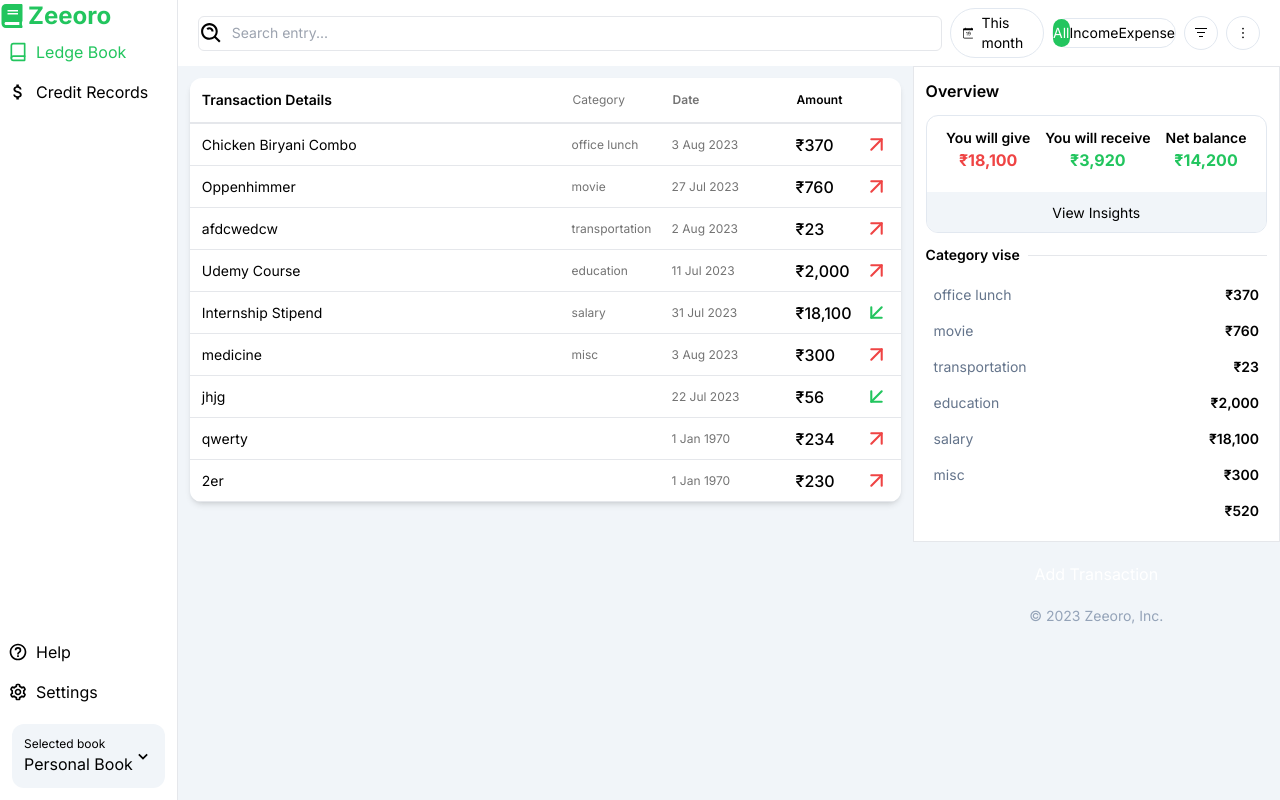
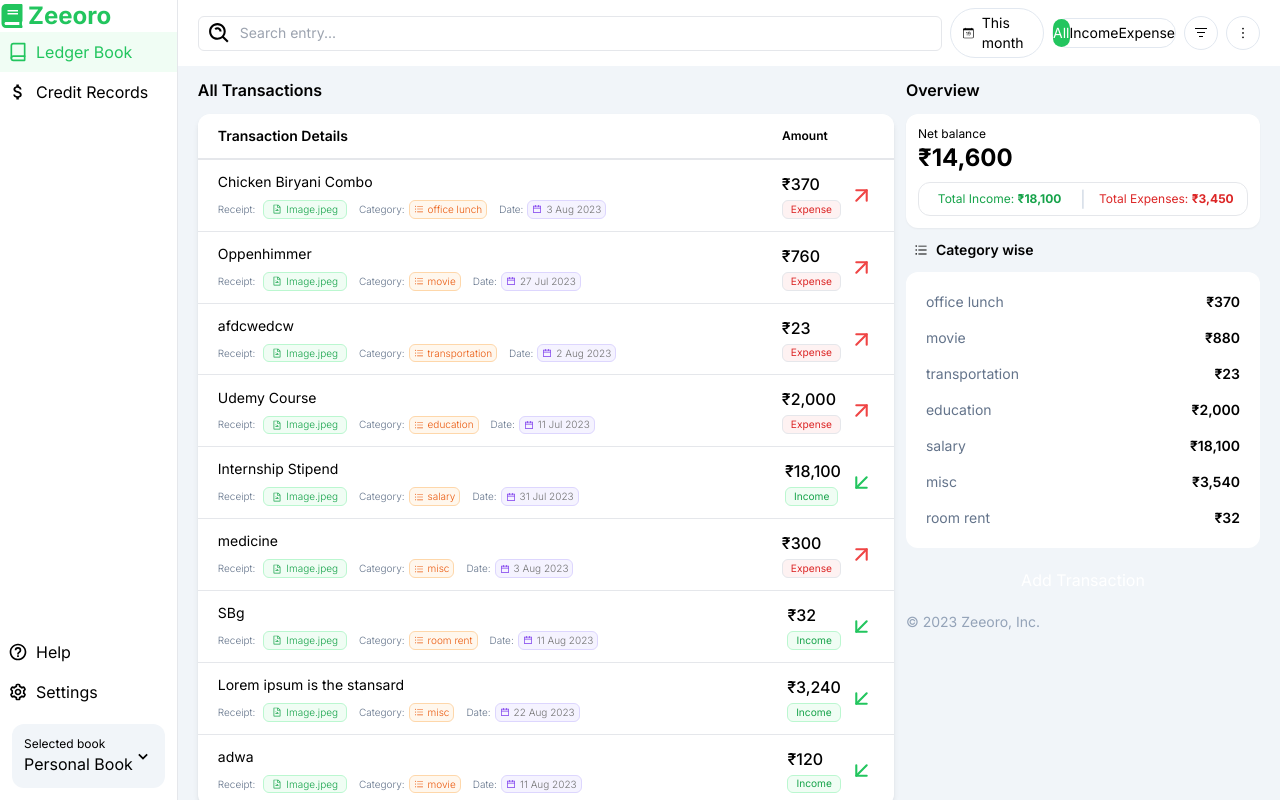
Before and after one commit to ginneeipg/KhataBook-Boilerplate-, a Next.js app: page /ledgerbook in a window 1280 px wide. Built offline with nearby package versions, Linux system fonts and the light colour scheme; data requests are answered from the project's data file.

Commit message:
UI twerks, minor changes

```diff
--- a/Components/SideBarMenu/SideBarMenu.tsx
+++ b/Components/SideBarMenu/SideBarMenu.tsx
@@ -13,7 +13,7 @@ function SideBarMenu() {
 
   const sidebarMenuList: SideBarMenuType[] = [
     {
-      title: "Ledge Book",
+      title: "Ledger Book",
       icon: (
         <>
           <FiBook size={20} />
@@ -32,10 +32,8 @@ function SideBarMenu() {
     },
   ];
 
-  console.log(pathname);
-
   return (
-    <div className="flex-col flex min-h-screen border-r text-neutral-700 w-1/6">
+    <div className="flex-col flex min-h-screen border-r text-neutral-700 min-w-[16rem]">
       {/* Logo */}
       <div className=" text-2xl  text-green-500 flex flex-row items-center p-4 gap-1">
         <FaBook />
@@ -65,9 +63,10 @@ function SideBarMenu() {
 
       <Link href={"/help"}>
         <div
-          className={`flex flex-row items-center px-4  gap-2 hover:bg-neutral-100/40 p-2 ${
-            pathname === "/help" &&
-            "text-green-500  border-l-4 border-green-500 bg-green-50"
+          className={`flex flex-row items-center px-4 border-l-4  gap-2 hover:bg-neutral-100/40 p-2 ${
+            pathname === "/help"
+              ? "text-green-500   border-green-500 bg-green-50"
+              : " border-white"
           }`}
         >
           <span>
@@ -79,9 +78,10 @@ function SideBarMenu() {
 
       <Link href={"/settings"}>
         <div
-          className={`flex flex-row items-center px-4  gap-2 hover:bg-neutral-100/40 p-2 ${
-            pathname.includes("settings") &&
-            "text-green-500  border-l-4 border-green-500 bg-green-50"
+          className={`flex flex-row items-center px-4 border-l-4 gap-2 hover:bg-neutral-100/40 p-2 ${
+            pathname.includes("settings")
+              ? "text-green-500   border-green-500 bg-green-50"
+              : " border-white"
           }`}
         >
           <span>
--- a/Components/SideSheet/AddTransactionSheet.tsx
+++ b/Components/SideSheet/AddTransactionSheet.tsx
@@ -25,9 +25,9 @@ function SidebarSheet({ open, setOpen }: { open: boolean; setOpen: any }) {
   // const [open, setOpen] = useState(false);
   const [selectCategory, setselectCategory] = useState<any>(null);
   const [categories, setCategories] = useState<any[]>([]);
-  const [transactionType, setTransactionType] = useState("Income");
+  const [transactionType, setTransactionType] = useState<string>("expense");
   const [showTransactionType, setShowTransactionType] = useState(false);
-  const [amountInput, setAmountInput] = useState<number>();
+  const [amountInput, setAmountInput] = useState<number>(0);
   const [description, setDescription] = useState("");
   const [date, setDate] = useState<Date>();
 
@@ -73,8 +73,8 @@ function SidebarSheet({ open, setOpen }: { open: boolean; setOpen: any }) {
       <SheetTrigger className="bg-green-600 w-full text-white rounded-md p-2">
         Add Transaction
       </SheetTrigger>
-      <SheetContent className="bg-white">
-        <div className="flex-col flex items-center min-h-screen bg-white  gap-3 ">
+      <SheetContent className="bg-white ">
+        <div className="flex-col flex items-center min-h-screen  bg-white  gap-3 ">
           <div className=" max-w-sm overflow-hidden my-4  flex flex-col items-center">
             <span className="text-sm my-3">Enter Amount</span>
 
@@ -126,20 +126,17 @@ function SidebarSheet({ open, setOpen }: { open: boolean; setOpen: any }) {
             </Popover>
             {/*  */}
             <div className="flex flex-col flex-1  items-stretch">
-              <Select>
+              <Select
+                onValueChange={(val) => {
+                  setTransactionType(val);
+                }}
+              >
                 <SelectTrigger className="w-[180px]">
-                  <SelectValue placeholder="Theme" />
+                  <SelectValue placeholder={transactionType} />
                 </SelectTrigger>
                 <SelectContent className="bg-white">
-                  {["Income", "Expense"].map((item: string) => (
-                    <SelectItem
-                      key={item}
-                      value={item}
-                      onClick={() => setTransactionType(item)}
-                    >
-                      {item}
-                    </SelectItem>
-                  ))}
+                  <SelectItem value={"income"}>Income</SelectItem>
+                  <SelectItem value={"expense"}>Expense</SelectItem>
                 </SelectContent>
               </Select>
             </div>
@@ -158,17 +155,17 @@ function SidebarSheet({ open, setOpen }: { open: boolean; setOpen: any }) {
           <button
             className="bg-green-600 w-full text-white rounded-md p-2"
             onClick={() => {
-              handleSubmit({
+              console.log({
                 type: transactionType,
                 amount: amountInput,
                 description: description,
-                categories: selectCategory?.name,
+                categories: selectCategory,
                 date: date?.getTime(),
               });
-              setOpen(!open);
+              // setOpen(!open);
               setAmountInput(0);
               setselectCategory("");
-              setTransactionType("");
+              setTransactionType("expense");
               setDescription("");
             }}
           >
@@ -180,12 +177,12 @@ function SidebarSheet({ open, setOpen }: { open: boolean; setOpen: any }) {
                 type: transactionType,
                 amount: amountInput,
                 description: description,
-                categories: selectCategory?.name,
-                date: date?.getMilliseconds(),
+                categories: selectCategory,
+                date: date?.getTime(),
               });
               setAmountInput(0);
-              setselectCategory("Expense");
-              setTransactionType("");
+              setselectCategory("");
+              setTransactionType("expense");
               setDescription("");
             }}
             className="bg-slate-300 text-slate-900 w-full rounded-md p-2"
--- a/Data/db.json
+++ b/Data/db.json
@@ -49,23 +49,27 @@
       "id": 7
     },
     {
-      "type": "Income",
-      "amount": 56,
-      "description": "jhjg",
+      "type": "",
+      "amount": 32,
+      "description": "SBg",
+      "categories": "room rent",
+      "date": 1691778600000,
       "id": 8
     },
     {
-      "type": "Expense",
-      "amount": 234,
-      "description": "qwerty",
-      "date": 0,
+      "type": "expense",
+      "amount": 3244,
+      "description": "Lorem ipsum is the stansard",
+      "categories": "misc",
+      "date": 1692729000000,
       "id": 9
     },
     {
-      "type": "Expense",
-      "amount": 230,
-      "description": "2er",
-      "date": 0,
+      "type": "",
+      "amount": 120,
+      "description": "adwa",
+      "categories": "movie",
+      "date": 1691778600000,
       "id": 10
     }
   ],
--- a/app/help/page.tsx
+++ b/app/help/page.tsx
@@ -8,7 +8,7 @@ function HelpScreen() {
   const [serachQuestionString, setSerachQuestionString] = useState<string>();
   const [upbit, setUpbit] = useState<boolean>();
   return (
-    <div className="flex flex-col">
+    <div className="flex flex-col min-h-screen max-h-screen ">
       {/* header */}
       <div className="flex-col flex bg-white p-5 gap-3 shadow-md ">
         <div className="flex flex-row items-center justify-between">
--- a/app/layout.tsx
+++ b/app/layout.tsx
@@ -8,7 +8,7 @@ const inter = Inter({ subsets: ["latin"] });
 
 export const metadata: Metadata = {
   title: "Zeeoro | The Finance App",
-  description: "Generated by create next app",
+  description: "The All in  one Fiannce tracker and planner app",
 };
 
 export default function RootLayout({
--- a/app/ledgerbook/page.tsx
+++ b/app/ledgerbook/page.tsx
@@ -4,14 +4,15 @@ import { useEffect, useState } from "react";
 import { BiSearchAlt } from "react-icons/bi";
 import { VscListFilter } from "react-icons/vsc";
 import { FiArrowUpRight, FiArrowDownLeft } from "react-icons/fi";
-import {
-  AiOutlineMore,
-  AiOutlinePrinter,
-  AiOutlineUnorderedList,
-} from "react-icons/ai";
+
 import SidebarSheet from "@/components/SideSheet/AddTransactionSheet";
 import LedgerBookNavBar from "@/components/LedgerBookNavBar/LedgerBookNavBar";
 import CustomeSideBar from "@/components/SideSheet/CustomeSideBar";
+import {
+  AiOutlineCalendar,
+  AiOutlineFileImage,
+  AiOutlineUnorderedList,
+} from "react-icons/ai";
 
 function LeaderBook() {
   const [tabBarIndex, setTabBarIndex] = useState<string>("all");
@@ -52,21 +53,29 @@ function LeaderBook() {
           setTabBarIndex={setTabBarIndex}
         />
         {/* main */}
-        <div className="flex flex-row items-start   ">
+        <div className="flex flex-row items-start  mx-5 mt-3 gap-3">
           {/* list of transaction */}
-          <div className="flex-1 shadow-md rounded-xl overflow-hidden m-3 flex flex-col">
-            <div className="flex-row flex items-center  bg-white p-3">
+          <div className="flex-col flex flex-1 gap-3  ">
+            <span className="font-semibold">
+              {tabBarIndex === "all"
+                ? "All Transactions"
+                : tabBarIndex === "income"
+                ? "All Incomes"
+                : "All Expenses"}
+            </span>
+            <div className="  flex flex-col shadow-md rounded-xl overflow-hidden">
+              <div className="flex-row flex items-center  bg-white py-3 px-5">
                 <span className=" flex-1 text-sm font-semibold">
                   Transaction Details
                 </span>
-
+                {/*
                 <span className="text-xs  text-neutral-500 w-28 px-3 ">
                   Category
                 </span>
 
                 <span className="text-xs text-neutral-500 w-28 px-30 font-semibold">
                   Date
-              </span>
+                </span> */}
 
                 <span className=" text-xs font-semibold px-3 w-20  mr-6 ">
                   Amount
@@ -86,33 +95,67 @@ function LeaderBook() {
                 )
                 .map((item: any) => {
                   return (
-                  <div key={item?.id} className="flex-col flex ">
-                    <div className="flex-row flex items-center  bg-white hover:bg-slate-50 cursor-pointer py-2 px-3">
-                      <span className="flex-1 text-sm">
-                        {item?.description}
-                      </span>
-
-                      <span className="text-xs text-neutral-500 w-28 px-3 ">
-                        {item?.categories}
-                      </span>
-
-                      <span className="text-xs text-neutral-500 w-28 ">
+                    <div key={item?.id} className="flex-col flex">
+                      <div className="flex-row flex items-center  bg-white hover:bg-slate-50 cursor-pointer py-3 px-5 gap-2">
+                        <div className="flex-1 flex flex-col gap-2 ">
+                          <span className="text-sm">{item?.description}</span>
+                          <div className="text-[0.625rem] font-light text-slate-500 flex flex-row gap-3 items-center">
+                            <div className="flex flex-row gap-2 items-center">
+                              <span>Receipt:</span>
+                              <div className="bg-green-50 rounded-md text-green-600 border border-green-200 px-2 py-[0.05rem] flex flex-row items-center gap-1">
+                                <AiOutlineFileImage />
+                                <span>Image.jpeg</span>
+                              </div>
+                            </div>
+                            <div className="flex flex-row gap-1 items-center">
+                              <span>Category:</span>
+                              <div className="bg-orange-50 rounded-md text-orange-600 border border-orange-200 px-1 py-[0.05rem] flex flex-row items-center gap-1">
+                                <AiOutlineUnorderedList />
+                                <span>{item?.categories}</span>
+                              </div>
+                            </div>
+                            <div className="flex flex-row gap-1 items-center">
+                              <span>Date:</span>
+                              <div className="bg-violet-50 rounded-md text-violet-600 border border-violet-200 px-1 py-[0.05rem] flex flex-row items-center gap-1">
+                                <AiOutlineCalendar />
+                                <span className=" text-neutral-500 ">
                                   {new Intl.DateTimeFormat("en-GB", {
                                     dateStyle: "medium",
                                     // timeStyle: "short",
                                   }).format(item?.date)}
                                 </span>
+                              </div>
+                            </div>
+                          </div>
+                        </div>
 
-                      <span className="font-medium px-3 w-20">
+                        <div className="flex-col flex items-start gap-1">
+                          <span className="font-medium ">
                             ₹
                             {Intl.NumberFormat("en-IN", {
                               maximumSignificantDigits: 3,
                             }).format(item?.amount)}
                           </span>
+                          <div
+                            className={` text-[0.635rem] rounded-md border ${
+                              item?.type === "Expense"
+                                ? "bg-red-50 text-red-600  border-red-20"
+                                : "bg-green-50 text-green-600  border-green-20"
+                            }0 px-2 py-[0.05rem] flex flex-row items-center gap-1`}
+                          >
+                            <span>
+                              {item?.type === "Expense" ? "Expense" : "Income"}
+                            </span>
+                          </div>
+                        </div>
+
                         {item?.type === "Expense" ? (
                           <FiArrowUpRight size={25} className="text-red-500" />
                         ) : (
-                        <FiArrowDownLeft size={25} className="text-green-500" />
+                          <FiArrowDownLeft
+                            size={25}
+                            className="text-green-500"
+                          />
                         )}
                       </div>
                       <hr />
@@ -120,12 +163,13 @@ function LeaderBook() {
                   );
                 })}
             </div>
+          </div>
+
           {/* information of transaction */}
-          <div className="flex flex-col w-1/3 items-center sticky top-14 gap-3">
-            <div className="flex-col flex w-full bg-white border  p-3  gap-3">
+          <div className="flex flex-col w-1/3  sticky top-14 gap-3">
             <span className="font-semibold">Overview</span>
-              <div className="flex flex-col overflow-hidden justify-center items-center gap-2 border border-slate-200 rounded-xl">
-                <div className="flex flex-row justify-around  p-3 w-full">
+            {/* <div className="flex flex-col overflow-hidden justify-center bg-white items-center gap-2 border border-slate-200 rounded-xl">
+              <div className="flex flex-row justify-around  p-3 w-full ">
                 <div className="flex-col flex items-center justify-center">
                   <span className="text-sm font-semibold">You will give</span>
                   <span className="font-bold text-red-500">
@@ -181,25 +225,81 @@ function LeaderBook() {
               </div>
               <button
                 // onClick={() => SetshowAllTransactions(true)}
-                  className="w-full p-2 bg-slate-100 hover:bg-slate-200"
+                className="w-full p-2 bg-slate-50 border-t hover:bg-green-500 hover:text-white"
               >
                 <span className="text-sm">View Insights</span>
               </button>
+            </div> */}
+
+            <div className="flex-col flex overflow-hidden bg-white p-3 rounded-xl shadow-sm gap-2">
+              <div className="flex-col flex">
+                <span className="text-xs font-normal">Net balance</span>
+                <span className="font-bold text-2xl">
+                  ₹
+                  {new Intl.NumberFormat("en-IN", {
+                    maximumSignificantDigits: 3,
+                  }).format(
+                    transactions
+                      .filter((item: any) => item?.type === "Income")
+                      .reduce((accumulator: any, currentValue: any) => {
+                        return accumulator + currentValue.amount;
+                      }, 0) -
+                      transactions
+                        .filter((item: any) => item?.type === "Expense")
+                        .reduce((accumulator: any, currentValue: any) => {
+                          return accumulator + currentValue.amount;
+                        }, 0)
+                  )}
+                </span>
+              </div>
+              {/* <hr /> */}
+              <div className="flex flex-row border rounded-xl items-center  overflow-hidden">
+                <span className="text-xs  text-green-600 flex-1 p-2 text-center">
+                  Total Income:{" "}
+                  <b>
+                    ₹
+                    {new Intl.NumberFormat("en-IN", {
+                      maximumSignificantDigits: 3,
+                    }).format(
+                      transactions
+                        .filter((item: any) => item?.type === "Income")
+                        .reduce((accumulator: any, currentValue: any) => {
+                          return accumulator + currentValue.amount;
+                        }, 0)
+                    )}
+                  </b>
+                </span>
+                <span className="text-slate-300">|</span>
+                <span className="text-xs  text-red-600 flex-1 p-2 text-center">
+                  Total Expenses:{" "}
+                  <b>
+                    ₹
+                    {new Intl.NumberFormat("en-IN", {
+                      maximumSignificantDigits: 3,
+                    }).format(
+                      transactions
+                        .filter((item: any) => item?.type === "Expense")
+                        .reduce((accumulator: any, currentValue: any) => {
+                          return accumulator + currentValue.amount;
+                        }, 0)
+                    )}
+                  </b>
+                </span>
+              </div>
             </div>
 
-              <div className="flex-row flex items-center gap-2">
-                <span className="text-sm font-semibold">Category vise</span>
-                <hr className=" flex-1" />
+            <div className="text-sm font-semibold flex items-center gap-2 mx-2">
+              {" "}
+              <AiOutlineUnorderedList />
+              <span>Category wise</span>
             </div>
-              <div className="flex flex-col  ">
-                {[...categories].map((categoryItem: any) => (
+            <div className="flex flex-col bg-white rounded-xl p-3 ">
+              {[...categories].map((categoryItem: any, index: number) => (
                 <div
-                    key={categoryItem?.id}
+                  key={index}
                   className="flex flex-row justify-between hover:bg-slate-50 rounded-lg cursor-pointer p-2"
                 >
-                    <span className="text-sm text-slate-500">
-                      {categoryItem}
-                    </span>
+                  <span className="text-sm text-slate-500">{categoryItem}</span>
 
                   <span className="font-semibold text-sm">
                     ₹
@@ -218,7 +318,6 @@ function LeaderBook() {
                 </div>
               ))}
             </div>
-            </div>
             <SidebarSheet open={open} setOpen={setOpen} />
 
             <span className="text-sm text-slate-400">
--- a/app/settings/layout.tsx
+++ b/app/settings/layout.tsx
@@ -21,24 +21,24 @@ function Layout({ children }: { children: React.ReactNode }) {
       icon: <AiOutlineUser size={20} />,
       link: "/settings",
     },
-    {
-      id: "manage-notifications",
-      name: "Manage notification",
-      icon: <AiOutlineBell size={20} />,
-      link: "/settings/notifications",
-    },
+    // {
+    //   id: "manage-notifications",
+    //   name: "Manage notification",
+    //   icon: <AiOutlineBell size={20} />,
+    //   link: "/settings/notifications",
+    // },
     {
       id: "security-setting",
       name: "Security",
       icon: <AiOutlineSecurityScan size={20} />,
       link: "/settings/security",
     },
-    {
-      id: "book-settings",
-      name: "Book Settings",
-      icon: <FiBook size={20} />,
-      link: "/settings/book-settings",
-    },
+    // {
+    //   id: "book-settings",
+    //   name: "Book Settings",
+    //   icon: <FiBook size={20} />,
+    //   link: "/settings/book-settings",
+    // },
   ];
   return (
     <div className="flex flex-row">
@@ -61,7 +61,7 @@ function Layout({ children }: { children: React.ReactNode }) {
           ))}
         </div>
         <div className="my-auto"></div>
-        <button className="flex flex-row items-center bg-red-50 border border-red-200 p-2 rounded-lg w-full justify-center gap-2">
+        <button className="flex flex-row items-center hover:bg-red-50 border hover:border-red-200 hover:text-red-600 p-2 rounded-lg w-full justify-center gap-2">
           <AiOutlineLogout />
           <span>Log out</span>
         </button>
--- /dev/null
+++ b/helperFunction/formater.ts
@@ -0,0 +1,5 @@
+export function amountWithComma(amount: number) {
+  return Intl.NumberFormat("en-IN", {
+    maximumSignificantDigits: 3,
+  }).format(Math.abs(amount));
+}
```
Also changed, not shown: Components/TransactionBubble/TransactionBubble.tsx (+6 -2 lines), Components/UserTile/UserTile.tsx (+16 -9 lines), app/credit-record/page.tsx (+18 -6 lines). Lines whose indentation alone changed are shown as unchanged.
